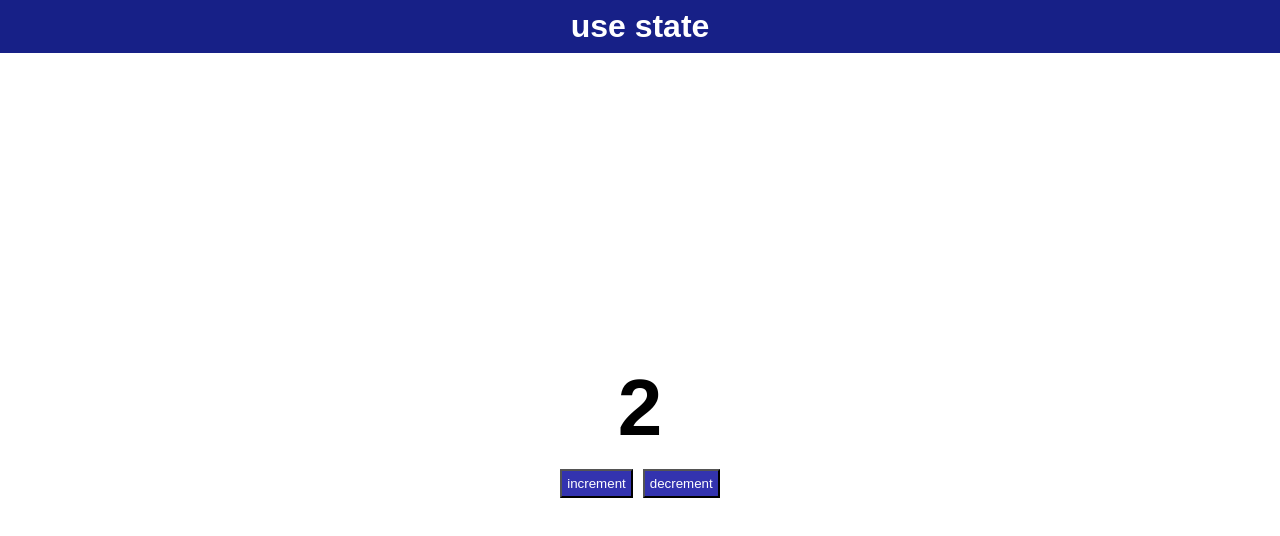
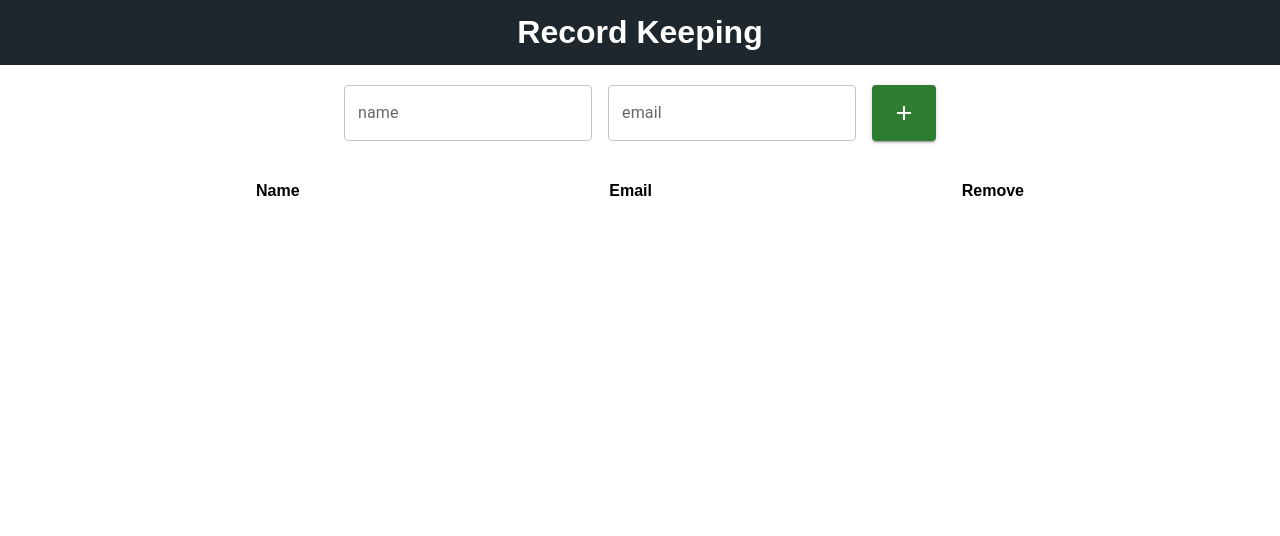
Before and after one commit to VIKASJI593/REACT-TUTORIAL, a React (Create React App) app: page / in a window 1280 px wide. Shown: the top 536 px of the page. Built offline with nearby package versions, Linux system fonts and the light colour scheme.

Commit message:
19-usestate-project

```diff
--- a/package.json
+++ b/package.json
@@ -3,6 +3,10 @@
   "version": "0.1.0",
   "private": true,
   "dependencies": {
+    "@emotion/react": "^11.10.6",
+    "@emotion/styled": "^11.10.6",
+    "@mui/icons-material": "^5.11.11",
+    "@mui/material": "^5.11.11",
     "prop-types": "^15.8.1",
     "react": "^18.2.0",
     "react-dom": "^18.2.0",
--- a/src/App.css
+++ b/src/App.css
@@ -1,67 +1,38 @@
 .App {
   text-align: center;
-  background-color: white;
-  color: white;
-  min-height: 100vh;
+  color: black;
+  display: flex;
+  flex-direction: column;
+  align-items: center;
+}
+
+h1 {
+  margin: 0;
 }
 
 .header {
-  background-color: yellow;
+  color: white;
+  background-color: #1e272e;
+  padding: 14px;
+  width: 100%;
 }
 
-.footer {
-  background-color: aqua;
+.form {
+  margin-top: 20px;
+}
+.data {
+  display: flex;
+  flex-direction: column;
+  align-items: center;
+  margin-top: 20px;
+  width: 100%;
 }
 
-#topic {
-  color: red;
+.data_val {
+  display: flex;
+  justify-content: space-between;
+  align-items: center;
+  width: 60%;
+  padding: 0px, 9px, 0px, 9px;
+  box-shadow: rgba(100, 100, 111, 0.2) 0px 7px 29px opx;
 }
-h1 {
-  margin: 0;
-}
-.header {
-  background-color: rgb(23, 32, 135);
-  padding: 8px;
-}
-.main {
-  display: flex;
-  flex-direction: column;
-  justify-content: center;
-  align-items: center;
-  height: 90vh;
-  flex-wrap: wrap;
-  padding: 14px;
-}
-.buttons {
-  display: flex;
-  justify-content: center;
-  align-items: center;
-}
-
-.btn {
-  background-color: rgb(51, 51, 175);
-  color: white;
-  padding: 5px;
-  margin: 5px;
-}
-
-.heading {
-  color: black;
-  font-size:80px;
-  margin: 10px;
-}
-
-/* .movie {
-  background-color: rgb(219, 212, 212);
-  color: black;
-  border: 1px solid gray;
-  padding: 3px;
-  font-weight: bold;
-  text-align: start;
-  width: 22%;
-  margin: 8px;
-}
-.movie img {
-  height: 220px;
-  width: 100px;
-} */
--- a/src/App.js
+++ b/src/App.js
@@ -1,31 +1,79 @@
 import React, { useState } from "react";
 import "./App.css";
 import Header from "./components/Header";
-//import { useState } from "react";
-//import Header from "./Header";
+import TextField from "@mui/material/TextField";
+import Button from "@mui/material/Button";
+import Stack from "@mui/material/Stack";
+import AddIcon from "@mui/icons-material/Add";
+//import Fields from "./components/Fields";
+import DeleteIcon from "@mui/icons-material/Delete";
 
 function App() {
-const[num,setNum] = useState(2);
+  const [name, setName] = useState("");
+  const [email, setEmail] = useState("");
+  const [data, setData] = useState([]);
 
-function inc (n){
-  setNum(num+n);
-}
+  const addData = () => {
+    setData([...data, { name, email }]);
+    setName("");
+    setEmail("");
+  };
 
-function dec (n){
-  setNum(num-n);
-}
+  const removeItem = (index) => {
+    let arr = data;
+    arr.splice(index, 1);
+    setData([...arr]);
+  };
+
   return (
     <div className="App">
       <Header />
-      <div className="main">
-        <h1 className="heading">{num}</h1>
-        <div className="buttons">
-          <button className="btn" onClick={() => inc(1)}>increment</button>
-          <button className="btn" onClick={() => dec(2)}>decrement</button>
+
+      <div className="form ">
+        <Stack direction="row" spacing={2}>
+          <TextField
+            value={name}
+            onChange={(event) => setName(event.target.value)}
+            label="name"
+            color="secondary"
+            name
+          />
+          <TextField
+            value={email}
+            onChange={(event) => setEmail(event.target.value)}
+            label="email"
+            color="secondary"
+            email
+          />
+
+          <Button onClick={addData} variant="contained" color="success">
+            <AddIcon />
+          </Button>
+        </Stack>
+      </div>
+
+      <div className="data">
+        <div className="data_val">
+          <h4>Name</h4>
+          <h4>Email</h4>
+          <h4>Remove</h4>
         </div>
+        {data.map((element, index) => {
+          return (
+            <div key={index} className="data_val">
+              <h4>{element.name}</h4>
+              <h4>{element.email}</h4>
+              <stack>
+                <Button onClick={() => removeItem(indedx)} variant="contained"  color="error"  >
+
+                  <DeleteIcon />
+                </Button>
+              </stack>
+            </div>
+          );
+        })}
       </div>
     </div>
   );
 }
-
 export default App;
--- /dev/null
+++ b/src/components/Fields.js
@@ -0,0 +1,8 @@
+import React from "react";
+import Stack from '@mui/material/Stack';
+import Button from "@mui/material/Button";
+import DeleteIcon from "@mui/icons-material/Delete";
+const Fields = ({ name, email, index }) => {
+  console.log(data);
+}
+export default Fields;
--- a/src/components/Header.js
+++ b/src/components/Header.js
@@ -3,7 +3,7 @@ import React from "react";
 const Header = () => {
   return (
     <div className="header">
-      <h1>use state</h1>
+      <h1>Record Keeping</h1>
     </div>
   );
 };
```
Also changed, not shown: 2 other files (tests, documents, lock files or other folders).
